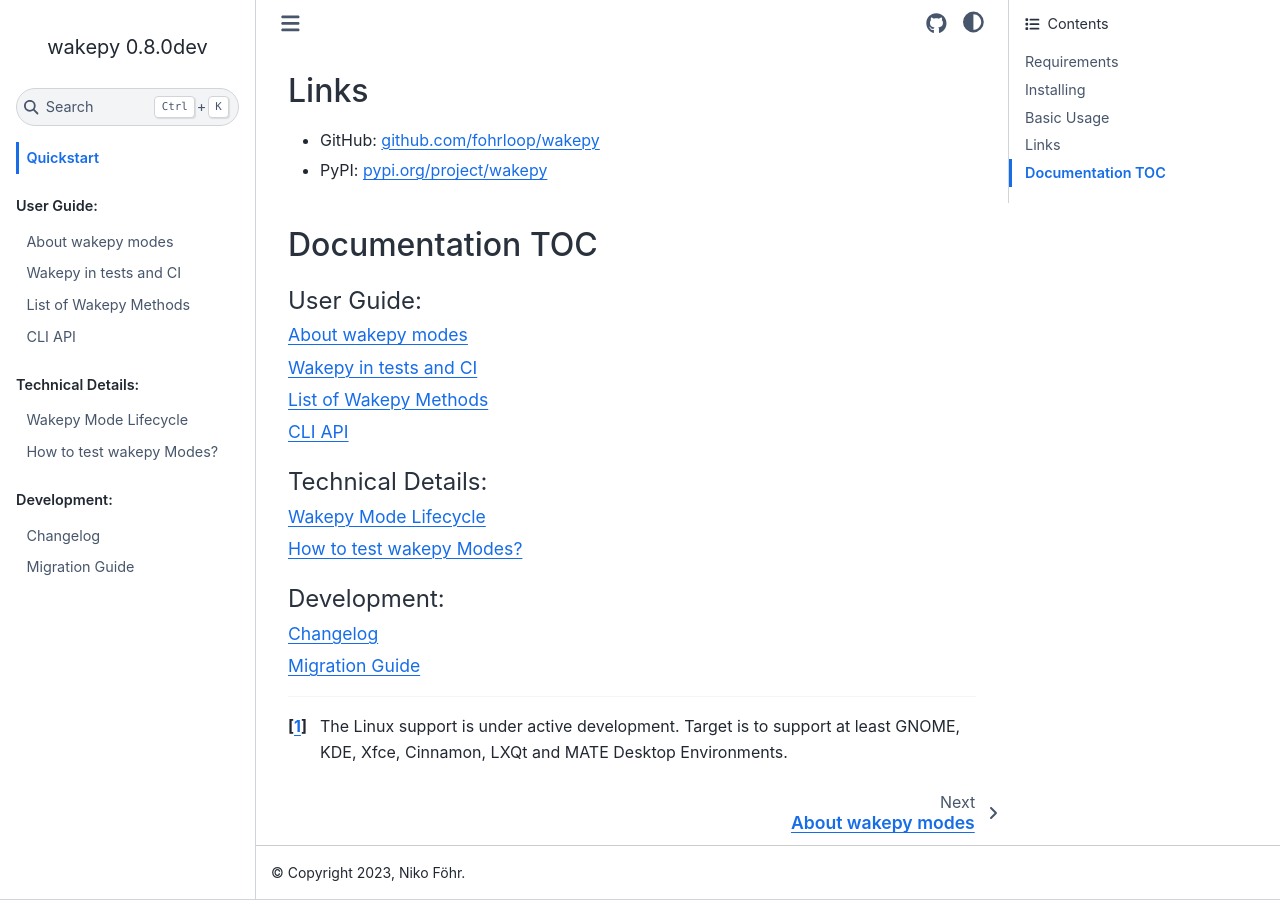
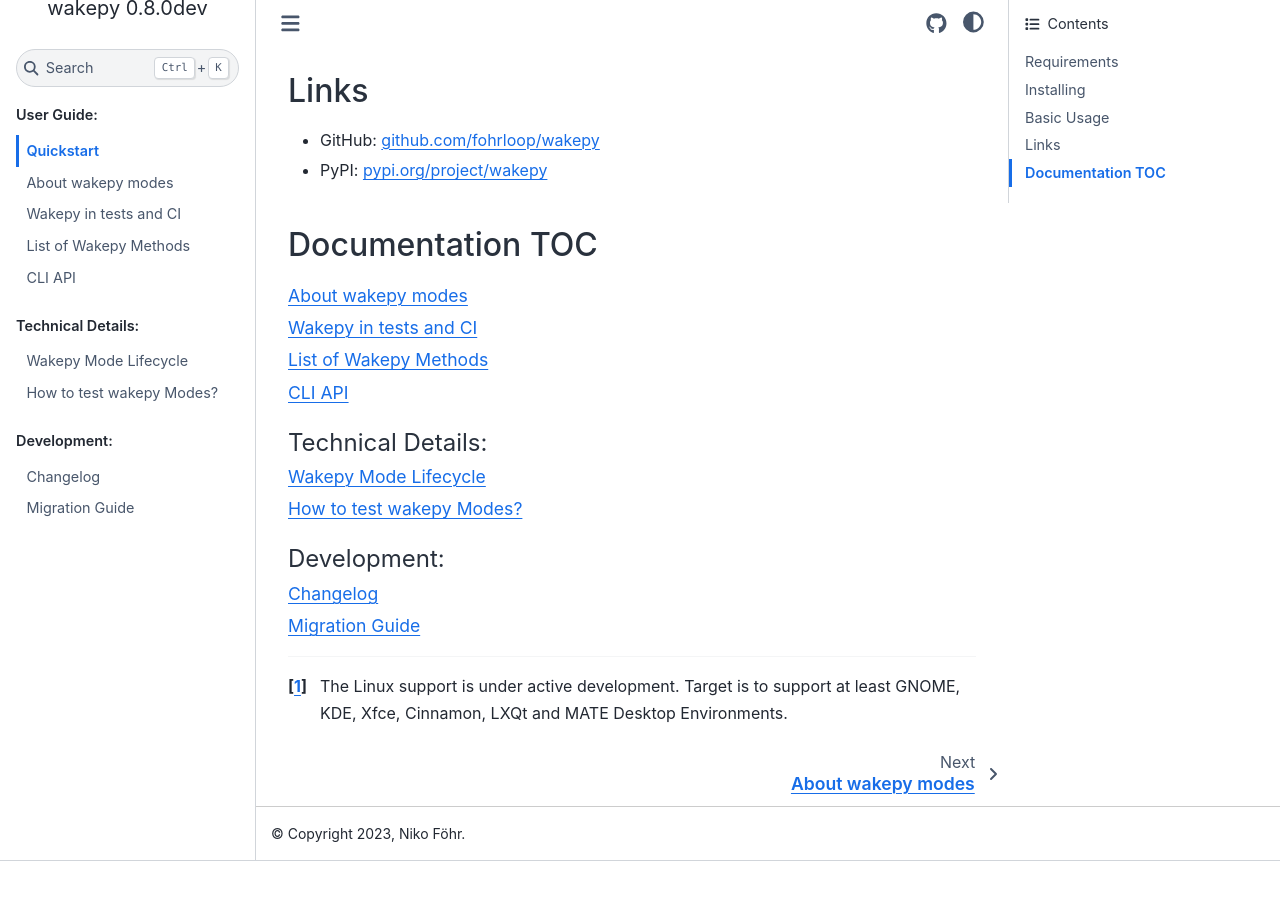
Before and after one commit to fohrloop/wakepy, a Sphinx documentation site: the page built from docs/source/index.md, in a window 1280 px wide and 900 px high, scrolled down 1430 px. Built offline with Sphinx 7.4.7 and the Sphinx Book theme 1.1.4, drawn with Linux system fonts in a browser that asks for light colours; pages that are not in the unit, such as notebooks, are missing from menus; after the commit the page ends 2291 px from its top, so only the background shows below that.

Commit message:
make the Quickstart the landing page

````diff
--- /dev/null
+++ b/docs/source/_templates/sbt-sidebar-nav.html
@@ -0,0 +1,33 @@
+{#
+Most of the contents of this file are copied from the sphinx-book-theme
+theme/sphinx_book_theme/components/sbt-sidebar-nav.html
+#}
+<nav class="bd-links bd-docs-nav" aria-label="Main">
+    {# Custom addition: Add "User Guide:" title.
+    This is not possible to add otherwise, as the list comes from
+    generate_toctree_html (if not modifying generate_toctree_html)#}
+    <p aria-level="2" class="caption" role="heading"><span class="caption-text">User Guide:</span></p>
+    <div class="bd-toc-item navbar-nav active">
+        {% if theme_home_page_in_toc == True %}
+        {#- This mimics the pydata theme list style so we can append an extra item at the top #}
+        <ul class="nav bd-sidenav bd-sidenav__home-link">
+            <li class="toctree-l1{% if pagename == root_doc %} current active{% endif %}">
+                <a class="reference internal" href="{{ pathto(root_doc) }}">
+                    {{ root_title }}
+                </a>
+            </li>
+        </ul>
+        {% endif -%}
+        {# Ref:
+        https://github.com/pydata/pydata-sphinx-theme/blob/ebf7f704879a1cdc6016d6111062103353ac7677/src/pydata_sphinx_theme/__init__.py#L302
+        #}
+        {{- generate_toctree_html(
+        startdepth=0,
+        kind="sidebar",
+        maxdepth=theme_max_navbar_depth|int,
+        collapse=theme_collapse_navbar|tobool,
+        includehidden=True,
+        titles_only=True,
+        show_nav_level=theme_show_navbar_depth|int) }}
+    </div>
+</nav>
--- a/docs/source/index.md
+++ b/docs/source/index.md
@@ -73,7 +73,6 @@
 
 ## Documentation TOC
 ```{toctree}
-:caption: 'User Guide:'
 :maxdepth: 2
 :numbered: -1
 :titlesonly:
````
